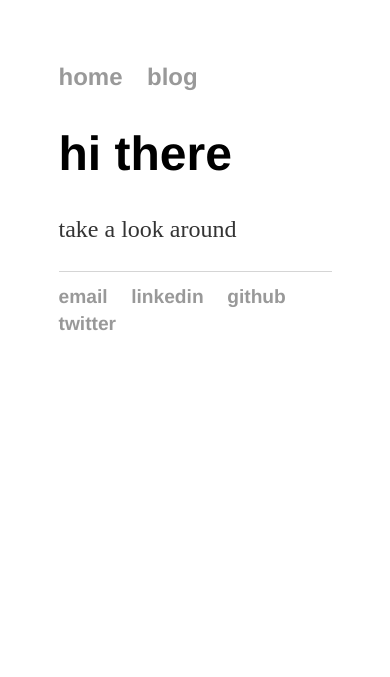
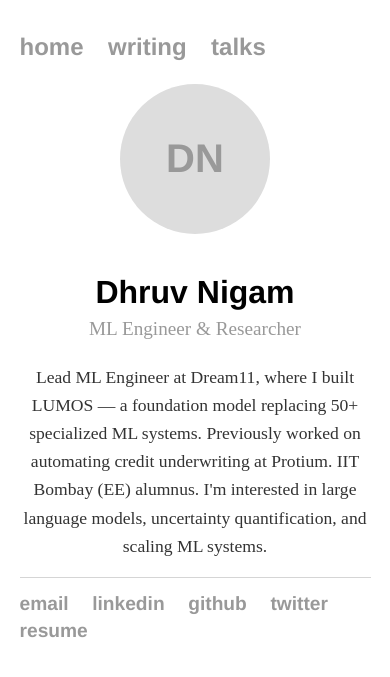
Before and after one commit to dhruvnigam93/dhruvnigam93.github.io, a Jekyll site: the page built from index.html, in a window 390 px wide. Shown: the top 677 px of the page. Built offline with Jekyll 4.4.1, drawn with Linux system fonts in a browser that asks for light colours.

Commit message:
redesign site: homepage bio, writing page, talks page
Replace minimal homepage with profile section (photo placeholder, bio,
social links). Add unified /writing page with external articles, internal
posts, and publications (PromptShap, LUMOS, ForeCal). Add /talks page
with all conference and internal talks. Redirect /blog to /writing.
Add responsive styles and viewport meta.

Co-Authored-By: Claude Opus 4.6 (1M context) <noreply@anthropic.com>

```diff
--- a/_layouts/default.html
+++ b/_layouts/default.html
@@ -2,7 +2,7 @@
 	<html>
 		<head>
 			<title>{{ page.title }}</title>
-			<!-- link to main stylesheet -->
+			<meta name="viewport" content="width=device-width, initial-scale=1">
 			<link rel="stylesheet" type="text/css" href="/css/main.css">
 			<!-- Global site tag (gtag.js) - Google Analytics -->
 			<script async src="https://www.googletagmanager.com/gtag/js?id=G-QZVFE4BVQ8"></script>
@@ -18,7 +18,8 @@
 			<nav>
 	    		<ul>
 				<li><a href="/">home</a></li>
-	        		<li><a href="/blog">blog</a></li>
+	        		<li><a href="/writing">writing</a></li>
+	        		<li><a href="/talks">talks</a></li>
 	    		</ul>
 			</nav>
 			<div class="container">
@@ -32,6 +33,7 @@
 	        		<li><a href="https://www.linkedin.com/in/dhruv-nigam-52531176/">linkedin</a></li>
 				<li><a href="https://github.com/dhruvnigam93">github</a></li>
 				<li><a href="https://twitter.com/druubeey">twitter</a></li>
+				<li><a href="/assets/resume.pdf">resume</a></li>
 				</ul>
 			</footer>
 		</body>
--- a/css/main.css
+++ b/css/main.css
@@ -1,6 +1,7 @@
 body {
     margin: 60px auto;
     width: 70%;
+    max-width: 800px;
 }
 nav ul, footer ul {
     font-family:'Helvetica', 'Arial', 'Sans-Serif';
@@ -22,6 +23,12 @@ a:hover {
 h1 {
     font-size: 3em;
     font-family:'Helvetica', 'Arial', 'Sans-Serif';
+}
+h2 {
+    font-size: 1.8em;
+    font-family:'Helvetica', 'Arial', 'Sans-Serif';
+    color: #333;
+    margin-top: 2em;
 }
 p {
     font-size: 1.5em;
@@ -49,3 +56,164 @@ ul li {
     line-height: 1.4em;
     color: #333;
 }
+
+/* Profile section */
+.profile-section {
+    display: flex;
+    align-items: flex-start;
+    gap: 40px;
+    margin-top: 20px;
+}
+.profile-photo {
+    width: 150px;
+    height: 150px;
+    min-width: 150px;
+    border-radius: 50%;
+    background-color: #ddd;
+    display: flex;
+    align-items: center;
+    justify-content: center;
+}
+.profile-initials {
+    font-family: 'Helvetica', 'Arial', 'Sans-Serif';
+    font-size: 2.5em;
+    color: #999;
+    font-weight: bold;
+}
+.profile-bio h1 {
+    margin-top: 0;
+    margin-bottom: 0;
+    font-size: 2.5em;
+}
+.profile-title {
+    font-size: 1.2em !important;
+    color: #999 !important;
+    margin-top: 0.2em;
+    margin-bottom: 0.8em;
+}
+.profile-bio p {
+    font-size: 1.1em;
+    line-height: 1.6em;
+}
+.social-links {
+    margin-top: 1em;
+}
+.social-links a {
+    margin-right: 15px;
+    font-family: 'Helvetica', 'Arial', 'Sans-Serif';
+    font-weight: bold;
+    font-size: 0.9em;
+}
+
+/* Writing page */
+.writing-list {
+    margin-top: 20px;
+}
+.writing-entry {
+    margin-bottom: 1.5em;
+}
+.writing-date {
+    display: block;
+    font-family: 'Helvetica', 'Arial', 'Sans-Serif';
+    font-size: 0.85em;
+    color: #999;
+    margin-bottom: 2px;
+}
+.writing-title {
+    font-size: 1.2em;
+    font-weight: bold;
+    color: #333;
+}
+.writing-title:hover {
+    color: #666;
+}
+.writing-byline {
+    display: block;
+    font-size: 0.9em;
+    color: #999;
+    margin-top: 2px;
+}
+
+/* Publications */
+.publications-list {
+    margin-top: 10px;
+}
+.pub-entry {
+    margin-bottom: 1.5em;
+}
+.pub-title {
+    display: block;
+    font-size: 1.1em;
+    font-weight: bold;
+    color: #333;
+}
+.pub-venue {
+    display: block;
+    font-size: 0.9em;
+    color: #999;
+    margin-top: 2px;
+}
+.pub-entry a {
+    font-size: 0.9em;
+    margin-top: 2px;
+    display: inline-block;
+}
+
+/* Talks page */
+.talks-list {
+    margin-top: 20px;
+}
+.talk-entry {
+    margin-bottom: 2em;
+    padding-bottom: 1.5em;
+    border-bottom: 1px solid #eee;
+}
+.talk-entry:last-child {
+    border-bottom: none;
+}
+.talk-title {
+    display: block;
+    font-size: 1.3em;
+    font-weight: bold;
+    color: #333;
+    font-family: 'Helvetica', 'Arial', 'Sans-Serif';
+}
+.talk-venue {
+    display: block;
+    font-size: 0.9em;
+    color: #999;
+    margin-top: 4px;
+}
+.talk-desc {
+    font-size: 1em !important;
+    color: #555 !important;
+    margin-top: 0.5em;
+    margin-bottom: 0.5em;
+}
+.talk-links a {
+    margin-right: 12px;
+    font-size: 0.9em;
+    font-weight: bold;
+}
+
+/* Responsive */
+@media (max-width: 600px) {
+    body {
+        width: 90%;
+        margin: 30px auto;
+    }
+    .profile-section {
+        flex-direction: column;
+        align-items: center;
+        text-align: center;
+    }
+    .profile-bio h1 {
+        font-size: 2em;
+    }
+    h1 {
+        font-size: 2em;
+    }
+    .social-links {
+        text-align: center;
+    }
+}
--- a/index.html
+++ b/index.html
@@ -1,8 +1,14 @@
 ---
 layout: default
-title: Dhruv
+title: Dhruv Nigam
 ---
-<div class="blurb">
-	<h1>hi there</h1>
-	<p>take a look around</a></p>
-</div><!-- /.blurb -->
+<div class="profile-section">
+	<div class="profile-photo">
+		<span class="profile-initials">DN</span>
+	</div>
+	<div class="profile-bio">
+		<h1>Dhruv Nigam</h1>
+		<p class="profile-title">ML Engineer & Researcher</p>
+		<p>Lead ML Engineer at Dream11, where I built LUMOS — a foundation model replacing 50+ specialized ML systems. Previously worked on automating credit underwriting at Protium. IIT Bombay (EE) alumnus. I'm interested in large language models, uncertainty quantification, and scaling ML systems.</p>
+	</div>
+</div>
```
Also changed, not shown: blog/index.html (+3 -8 lines), talks/index.html (added, +53 -0 lines), writing/index.html (added, +117 -0 lines).
